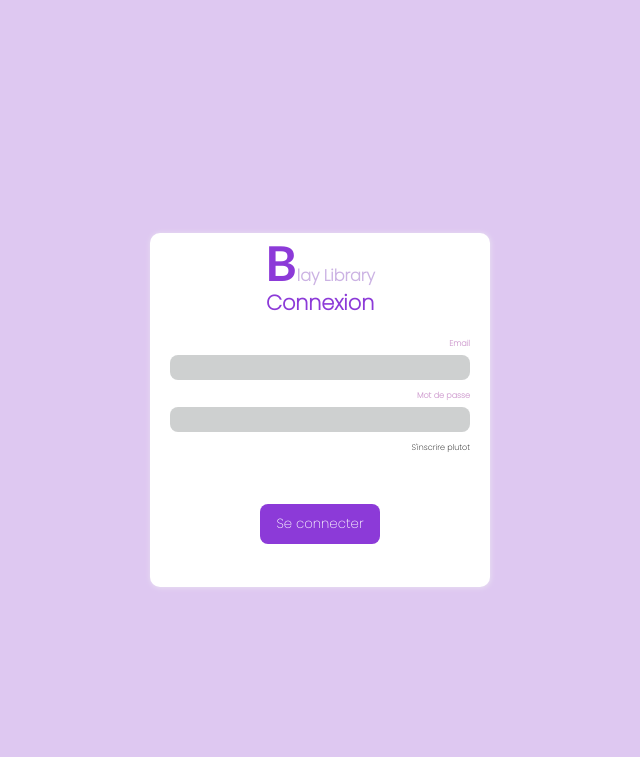
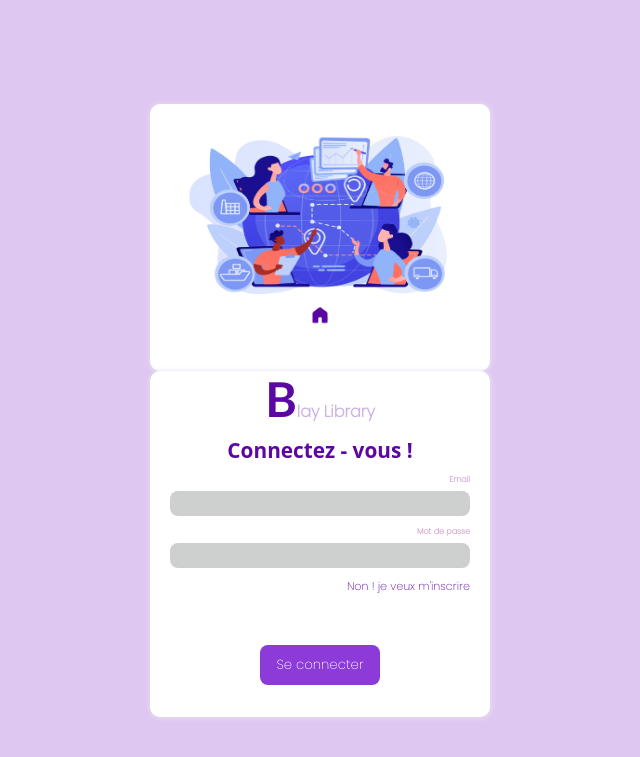
Before and after one commit to 2DYXBOSS/projetdelibrairie, a Flask app: page /pre in a window 1280 px wide. Shown: the top 757 px of the page, without its empty margins (320-960 px from the left). Run offline with Flask 3, Linux system fonts and the light colour scheme.

Commit message:
Update connexion.html

```diff
--- a/templates/connexion.html
+++ b/templates/connexion.html
@@ -12,8 +12,15 @@
 </head>
 <body>
     <header>
+
         <div class="dex2">
-            <div class="mp">
+            <div class="mp" id="vjk1">
+                <img src="{{ url_for('static', filename='IMAGES/20945985.jpg')}}"  height="80%" width="100%" alt="" >
+                <a href="/">
+                    <img src="{{ url_for('static', filename='IMAGES/home-removebg-preview.png')}}" style="filter: invert(15%) sepia(59%) saturate(7268%) hue-rotate(272deg) brightness(63%) contrast(111%);" height="20px" width="20px" alt="">
+                </a>
+            </div>
+            <div class="mp" id="vjk">
                 {% with messages = get_flashed_messages() %}
                     {% if messages %}
                     <ul style="text-align: center;">
@@ -23,20 +30,20 @@
                     </ul>
                     {% endif %}
                     {% endwith %}
-                <div class="hea2">
-                    <strong><p style="color: rgba(162, 117, 204, 0.555);"><span style="font-family: 'Gill Sans', 'Gill Sans MT', Calibri, 'Trebuchet MS', sans-serif;font-size: 3rem;color: rgb(140, 58, 216);">B</span>lay Library</p></strong>
+                <div class="hea2" >
+                    <strong><p style="color:  rgba(162, 117, 204, 0.555);"><span style="font-family: 'Gill Sans', 'Gill Sans MT', Calibri, 'Trebuchet MS', sans-serif;font-size: 3rem;color: rgb(90, 7, 163);">B</span>lay Library</p></strong>
                 </div>
                 <div class="hea2">
-                    <h2 style="color: rgb(140, 58, 216);font-size: 1.3rem;margin-bottom: 10px;">Connexion</h2>
+                    <h2 style="color: rgb(90, 7, 163);font-size: 1.3rem;font-family: system-ui, -apple-system, BlinkMacSystemFont, 'Segoe UI', Roboto, Oxygen, Ubuntu, Cantarell, 'Open Sans', 'Helvetica Neue', sans-serif;">Connectez - vous !</h2>
                 </div>
                 <form action="/sprome" method="POST" class="formulaire">
 
                     <label >Email</label>
                     <input required type="email" name="last_name" id="">
                     <label >Mot de passe</label>
-                    <input  required type="text" name="age" id="">
+                    <input  required type="password" name="age" id="">
 
-                    <a href="/add_data" style="font-size: 0.5rem;color: black;padding-top: 10px;margin-bottom: 50px;">S'inscrire plutot</a>
+                    <a href="/add_data" style="font-size: 0.7rem;color: rgb(90, 7, 163);padding-top: 10px;margin-bottom: 50px;">Non ! je veux m'inscrire</a>
                     <button type="submit" >Se connecter</button>
                 </form>
             </div>
@@ -82,10 +89,10 @@
                     {% endif %}
                     {% endwith %}
                 <div class="hea2">
-                    <strong><p style="color: rgba(162, 117, 204, 0.555);"><span style="font-family: 'Gill Sans', 'Gill Sans MT', Calibri, 'Trebuchet MS', sans-serif;font-size: 3rem;color: rgb(140, 58, 216);">B</span>lay Library</p></strong>
+                    <strong><p style="color: rgba(162, 117, 204, 0.555);"><span style="font-family: 'Gill Sans', 'Gill Sans MT', Calibri, 'Trebuchet MS', sans-serif;font-size: 3rem;color: rgb(90, 7, 163);">B</span>lay Library</p></strong>
                 </div>
                 <div class="hea2">
-                    <h2 style="color: rgb(140, 58, 216);font-size: 1.3rem;margin-bottom: 10px;">Connexion</h2>
+                    <h2 style="color: rgb(90, 7, 163);font-size: 1.3rem;margin-bottom: 10px;">Connexion</h2>
                 </div>
                 <form action="/sprome" method="POST" class="formulaire">
 
```
